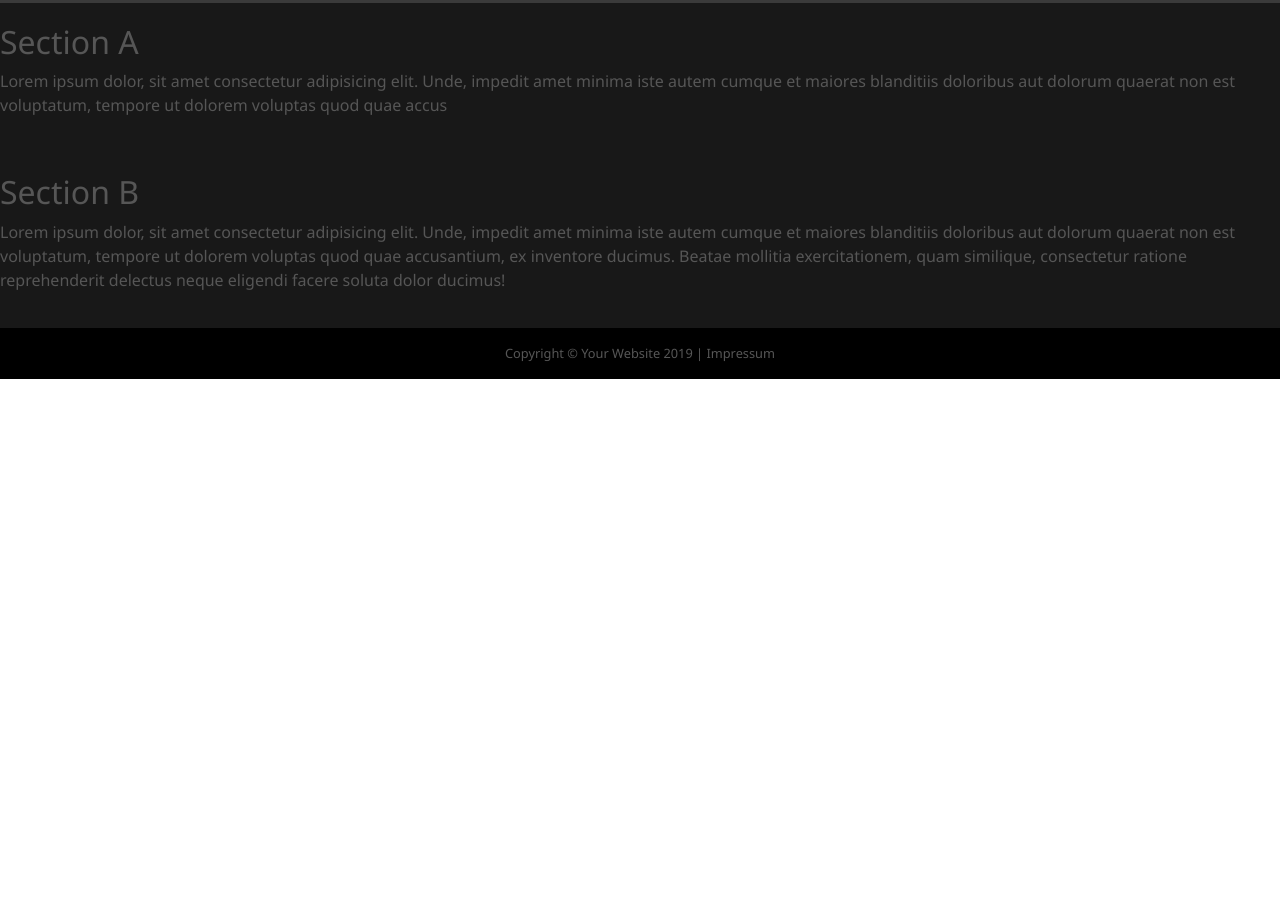
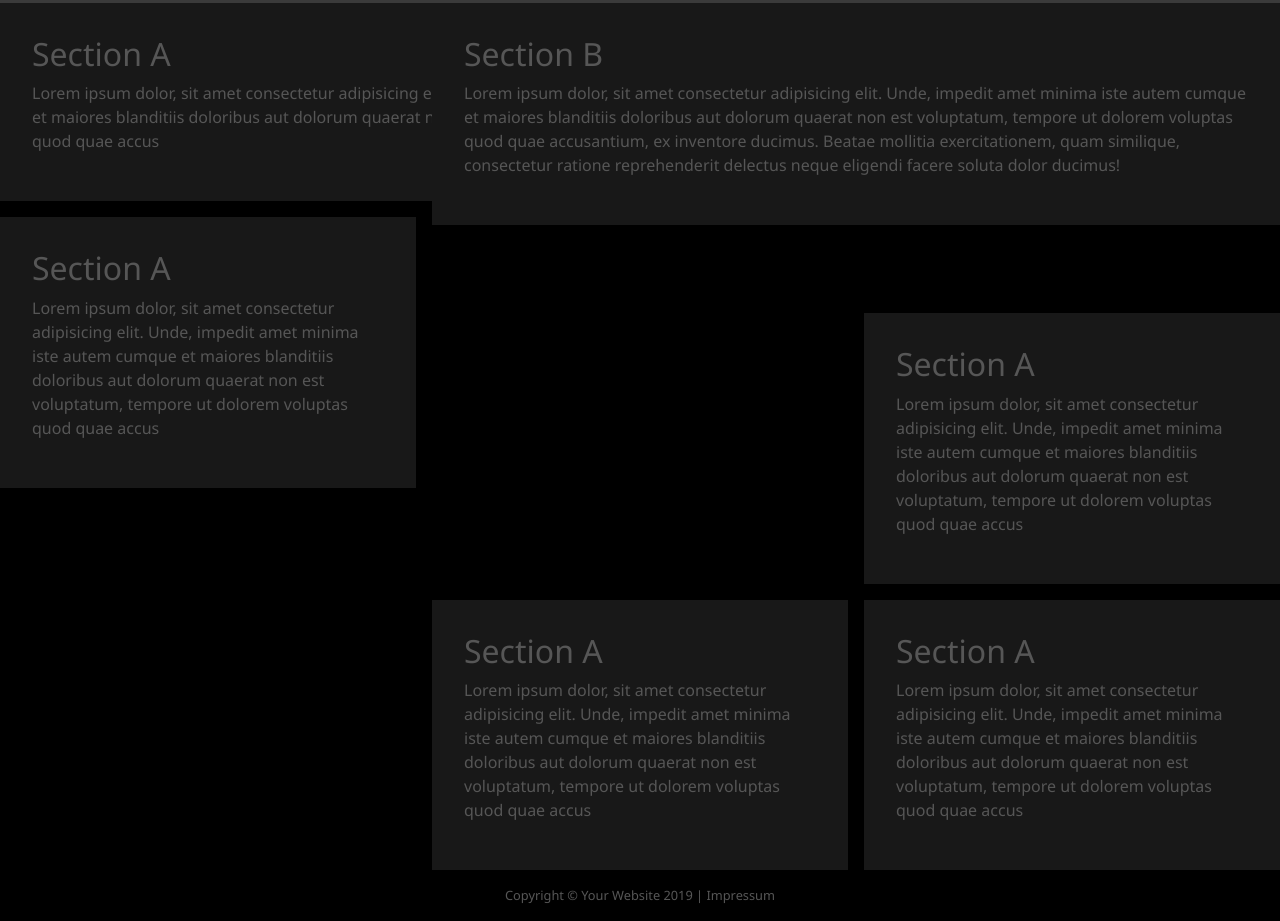
Before and after one commit to bluubsen/LoveLetterFromHell, a website: page index.html in a window 1280 px wide. Shown: the part 797-1718 px from the top of the page. Before the commit the page ends 1176 px from the top, so only its background shows below. Drawn offline with Linux system fonts and the light colour scheme; grey boxes are pictures that could not be loaded.

Commit message:
Adds grid for layout testing.

```diff
--- a/css/styles.css
+++ b/css/styles.css
@@ -47,17 +47,56 @@ body {
 
 }
 
-.section{
-  display: inline-block;
+.section {
+  padding: 2rem;
   background-color: #181818;
-  padding:20px 0;
 }
 
 .section-b{
 
 }
 
+
+
 /*end general styles*/
+
+/*Layout styles*/
+
+.grid-wrapper {
+  display: grid;
+  grid-template-columns: repeat(3, 1fr);
+  grid-gap: 1rem;
+  grid-auto-rows: minmax(5rem, auto);
+}
+
+.one {
+  grid-column: 1 / 3;
+  grid-row: 1;
+}
+
+.two {
+  grid-column: 2 / 4;
+  grid-row: 1 / 3;
+}
+
+.three {
+  grid-column: 1;
+  grid-row: 2 / 5;
+}
+.four {
+  grid-column: 3;
+  grid-row: 3;
+}
+.five {
+  grid-column: 2;
+  grid-row: 4;
+}
+.six {
+  grid-column: 3;
+  grid-row: 4;
+}
+
+/*End layout styles*/
 
 /*navigation bar*/
 
--- a/index.html
+++ b/index.html
@@ -65,28 +65,60 @@
     </div>
   </header>
 
-  <div class="bg-black">
-
     <main class="bg-black">
-      <section class="section section-a">
-        <div>
+      <div class="bg-black grid-wrapper">
+        <div class="one">
+          <section class="section">
           <h2>Section A</h2>
           <p>Lorem ipsum dolor, sit amet consectetur adipisicing elit. Unde, impedit amet minima iste autem cumque et
             maiores blanditiis doloribus aut dolorum quaerat non est voluptatum, tempore ut dolorem voluptas quod quae
             accus</p>
+          </section>
         </div>
-      </section>
 
-      <section class="section section-b">
-        <div>
+        <div class="two">
+          <section class="section">
           <h2>Section B</h2>
           <p>Lorem ipsum dolor, sit amet consectetur adipisicing elit. Unde, impedit amet minima iste autem cumque et
             maiores blanditiis doloribus aut dolorum quaerat non est voluptatum, tempore ut dolorem voluptas quod quae
             accusantium, ex inventore ducimus. Beatae mollitia exercitationem, quam similique, consectetur ratione
             reprehenderit delectus neque eligendi facere soluta dolor ducimus!</p>
+          </section>
         </div>
+        <div class="three">
+          <section class="section">
+            <h2>Section A</h2>
+            <p>Lorem ipsum dolor, sit amet consectetur adipisicing elit. Unde, impedit amet minima iste autem cumque et
+              maiores blanditiis doloribus aut dolorum quaerat non est voluptatum, tempore ut dolorem voluptas quod quae
+              accus</p>
+          </section>
+        </div>
+        <div class="four">
+          <section class="section">
+            <h2>Section A</h2>
+            <p>Lorem ipsum dolor, sit amet consectetur adipisicing elit. Unde, impedit amet minima iste autem cumque et
+              maiores blanditiis doloribus aut dolorum quaerat non est voluptatum, tempore ut dolorem voluptas quod quae
+              accus</p>
+          </section>
+        </div>
+        <div class="five">
+          <section class="section">
+            <h2>Section A</h2>
+            <p>Lorem ipsum dolor, sit amet consectetur adipisicing elit. Unde, impedit amet minima iste autem cumque et
+              maiores blanditiis doloribus aut dolorum quaerat non est voluptatum, tempore ut dolorem voluptas quod quae
+              accus</p>
+          </section>
+        </div>
+        <div class="six">
+          <section class="section">
+            <h2>Section A</h2>
+            <p>Lorem ipsum dolor, sit amet consectetur adipisicing elit. Unde, impedit amet minima iste autem cumque et
+              maiores blanditiis doloribus aut dolorum quaerat non est voluptatum, tempore ut dolorem voluptas quod quae
+              accus</p>
+          </section>
+        </div>
+      </div>
     </main>
-  </div>
 
   <!-- Footer -->
   <footer class="py-3 bg-black">
```
